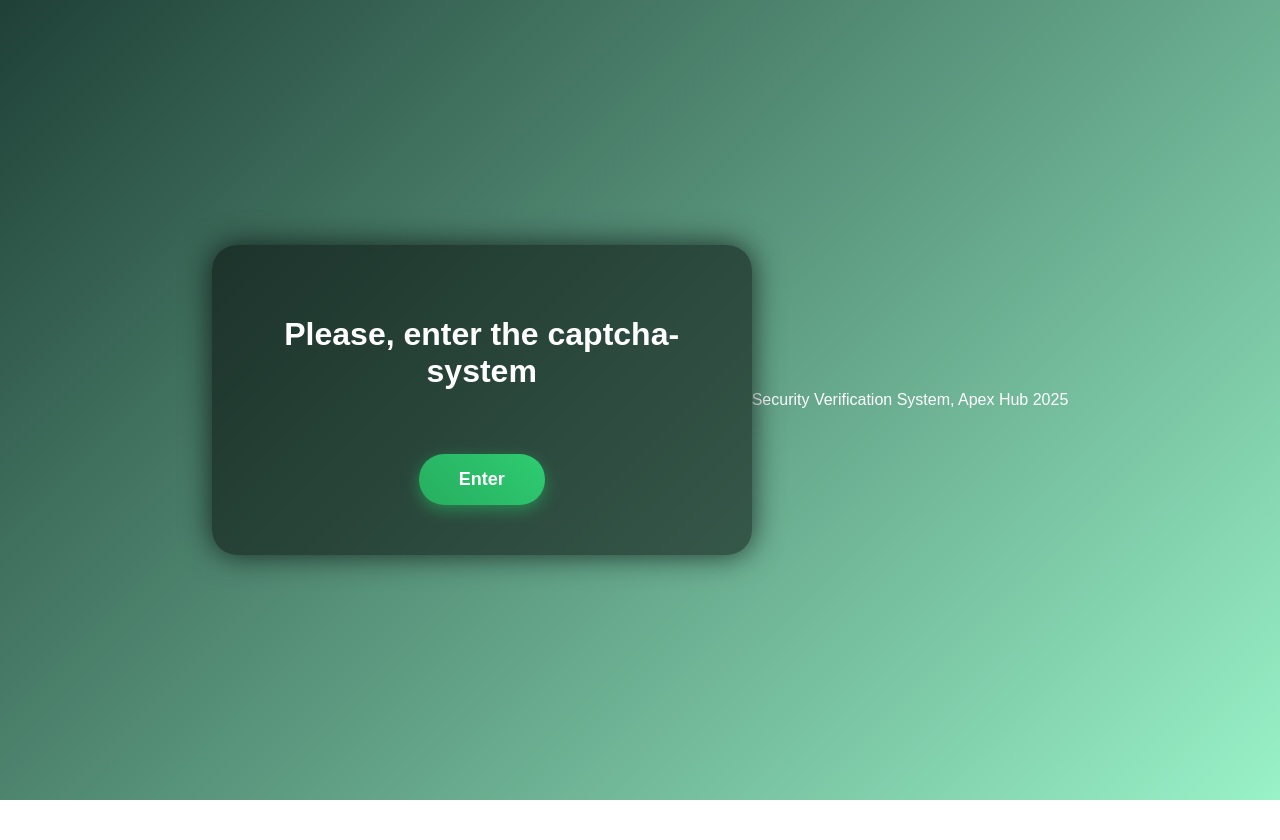
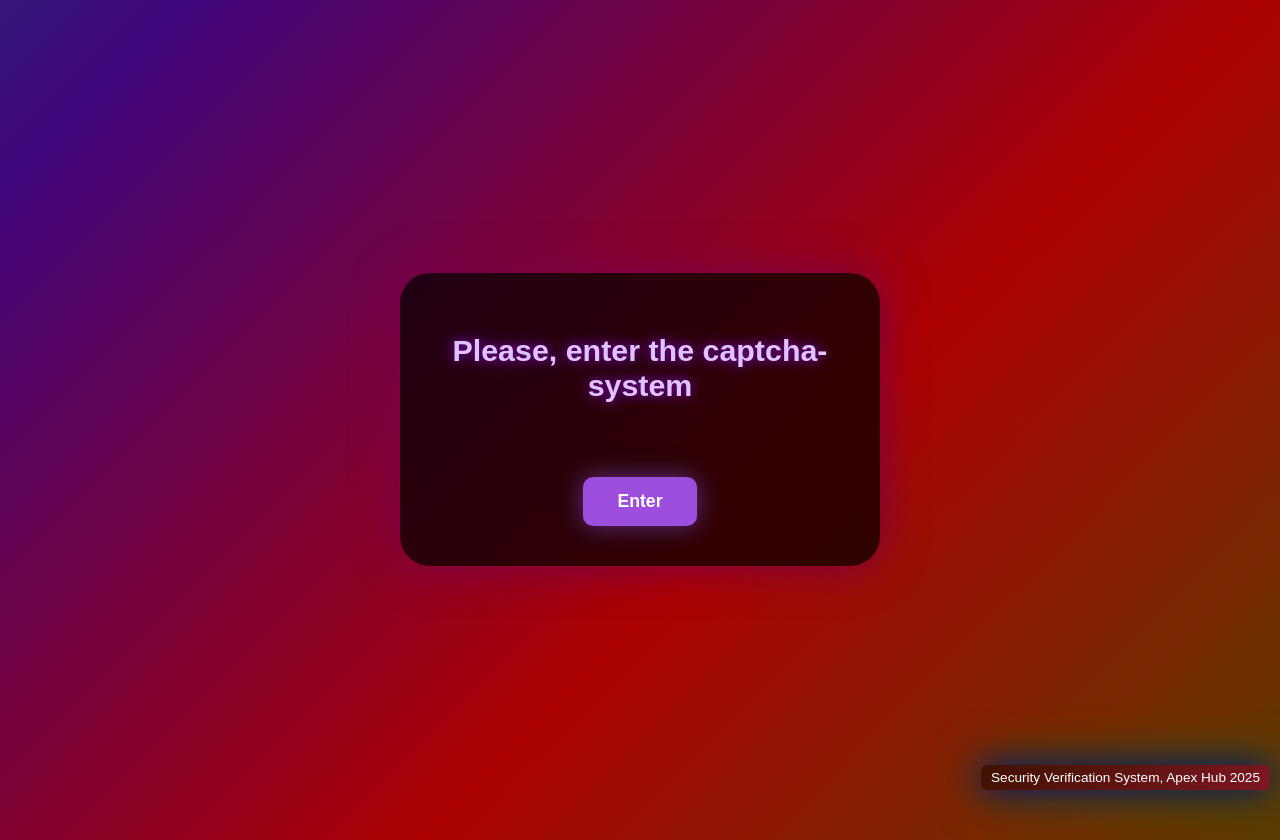
Before and after one commit to whatmyname111/FirstPage, a website: page index.html in a window 1280 px wide. Before the commit the page ends 800 px from the top, so only its background shows below. Drawn offline with Linux system fonts and the light colour scheme.

Commit message:
Update style.css

```diff
--- a/style.css
+++ b/style.css
@@ -1,75 +1,133 @@
 body {
     margin: 0;
-background: linear-gradient(135deg, #1f4037, #99f2c8);
-font-family: 'Poppins', sans-serif;
-color: #fff;
+    font-family: Poppins, sans-serif;
+    background: linear-gradient(135deg, rgba(2,98,126,1), rgba(172,1,1,1), rgba(73,74,3,1), rgba(64,4,123,1), rgba(2,98,126,1), rgba(64,4,123,1), rgba(172,1,1,1), rgba(73,74,3,1), rgba(2,98,126,1));
+    background-size: 400% 400%;
+    color: rgba(0,0,0,1);
+    animation: 10s infinite gradientMove;
+    min-height: 100vh;
     display: flex;
-height: 100vh;
     justify-content: center;
     align-items: center;
+    padding: 20px;
     overflow: hidden;
+    position: relative;
+}
+
+@keyframes gradientMove {
+    0%, 100% { background-position: 0 50%; }
+    50% { background-position: 100% 50%; }
+}
+
+.particles {
+    position: absolute;
+    top: 0;
+    left: 0;
+    width: 100%;
+    height: 100%;
+    overflow: hidden;
+    z-index: 0;
+}
+
+.particle {
+    position: absolute;
+    background: rgba(255,255,255,.3);
+    border-radius: 50%;
+    animation: 15s linear infinite float;
+}
+
+@keyframes float {
+    from { transform: translateY(100vh) scale(.5); opacity: 0; }
+    50% { opacity: 1; }
+    to { transform: translateY(-10vh) scale(1.2); opacity: 0; }
 }
 
 .container {
-background: rgba(0, 0, 0, 0.5);
-padding: 50px 70px;
-border-radius: 25px;
-box-shadow: 0 0 30px rgba(0, 0, 0, 0.7);
+    max-width: 400px;
+    width: 75%;
+    background: rgba(0,0,0,.7);
+    border-radius: 30px;
+    padding: 40px;
     text-align: center;
-width: 400px;
-animation: fadeIn 1.5s ease forwards;
+    box-shadow: 0 0 45px rgba(123,0,77,1);
+    z-index: 1;
+    position: relative;
+    animation: .8s ease-out .3s both fadeInScale;
 }
 
-h2 {
+h1 {
+    font-size: 1.9rem;
     font-weight: 700;
-font-size: 2em;
     margin-bottom: 25px;
-text-shadow: 0 2px 5px rgba(0,0,0,0.5);
+    color: #e0c3fc;
+    text-shadow: 0 0 10px rgba(110,0,165,1), 0 0 20px rgba(110,0,155,.7);
+    animation: .8s ease-out .5s both fadeInUp;
+}
+
+.error {
+    color: #ff6b6b;
+    background: rgba(255,0,0,0.1);
+    padding: 15px;
+    border-radius: 10px;
+    margin: 20px 0;
+    border: 1px solid rgba(255,0,0,0.3);
+    animation: .8s ease-out both fadeInUp;
 }
 
 .btn {
     margin-top: 25px;
-background: linear-gradient(45deg, #27ae60, #2ecc71);
+    background: #9d4edd;
     border: none;
-color: white;
-padding: 15px 40px;
-font-size: 18px;
-border-radius: 25px;
+    color: #fff;
+    padding: 14px 35px;
+    font-size: 1.1rem;
+    border-radius: 10px;
     cursor: pointer;
     font-weight: 700;
-transition: background 0.3s ease;
-box-shadow: 0 5px 15px rgba(39, 174, 96, 0.6);
+    transition: .3s;
+    box-shadow: 0 0 25px rgba(157,78,221,.6), 0 0 35px rgba(0,0,0,.7);
+    animation: .8s ease-out 1.1s both fadeInUp;
 }
 
 .btn:hover {
-background: linear-gradient(45deg, #2ecc71, #27ae60);
-box-shadow: 0 8px 20px rgba(39, 174, 96, 0.8);
+    background: #c77dff;
+    box-shadow: 0 0 20px rgba(199,125,255,.8);
+    transform: translateY(-2px);
 }
 
-.error {
-background: #e74c3c;
-padding: 10px;
-border-radius: 15px;
-margin-bottom: 15px;
-font-weight: 700;
+.footer {
+    position: fixed;
+    bottom: 10px;
+    right: 10px;
+    opacity: .6;
+    border-radius: 6px;
+    padding: 5px 10px;
+    font-size: .85rem;
     color: #fff;
-text-shadow: 0 1px 2px rgba(0,0,0,0.5);
+    user-select: none;
+    z-index: 2;
+    background: linear-gradient(145deg, rgba(1,1,1,.5), rgba(147,1,56,.6));
+    box-shadow: 0 0 35px rgba(0,7,133,1), 0 0 50px rgba(19,113,0,1);
+    animation: .8s ease-out 1.3s both slideInFromRight;
 }
 
-/* Новый стиль для блока reCAPTCHA info /
-.recaptcha-info {
-font-size: 12px;
-color: #fff; / белый для контраста на тёмном фоне */
-margin-top: 15px;
-line-height: 1.4;
+@keyframes fadeInUp {
+    from { opacity: 0; transform: translateY(30px); }
+    to { opacity: 1; transform: translateY(0); }
 }
 
-.recaptcha-info a {
-color: #1abc9c; /* яркий, заметный */
-text-decoration: underline;
+@keyframes fadeInScale {
+    from { opacity: 0; transform: scale(.8); }
+    to { opacity: 1; transform: scale(1); }
 }
 
-@keyframes fadeIn {
-from {opacity: 0; transform: translateY(20px);}
-to {opacity: 1; transform: translateY(0);}
+@keyframes slideInFromRight {
+    from { opacity: 0; transform: translateX(50px); }
+    to { opacity: 1; transform: translateX(0); }
 }
+
+/* Стили для reCAPTCHA */
+.g-recaptcha {
+    display: inline-block;
+    margin: 10px 0;
+  }
```
Lines whose indentation alone changed are shown as unchanged.
